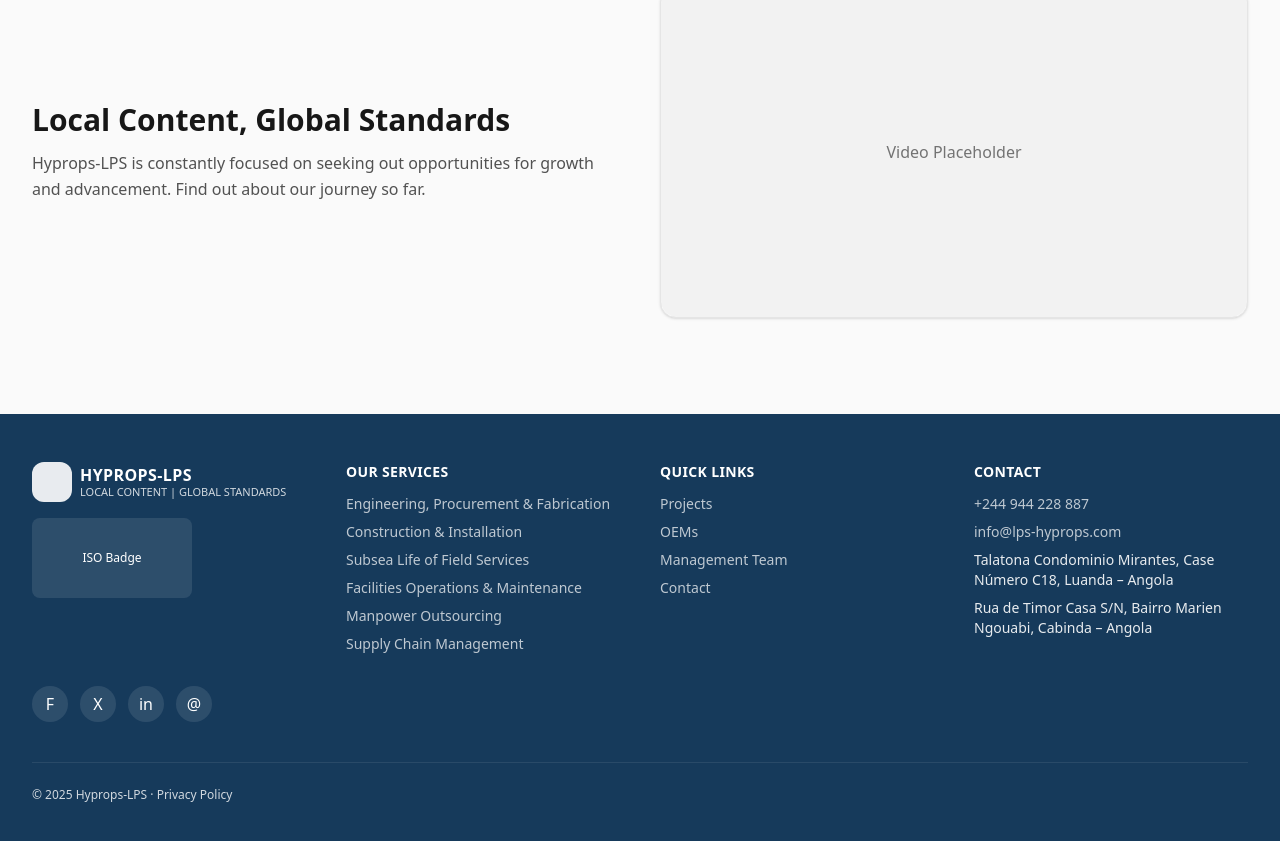
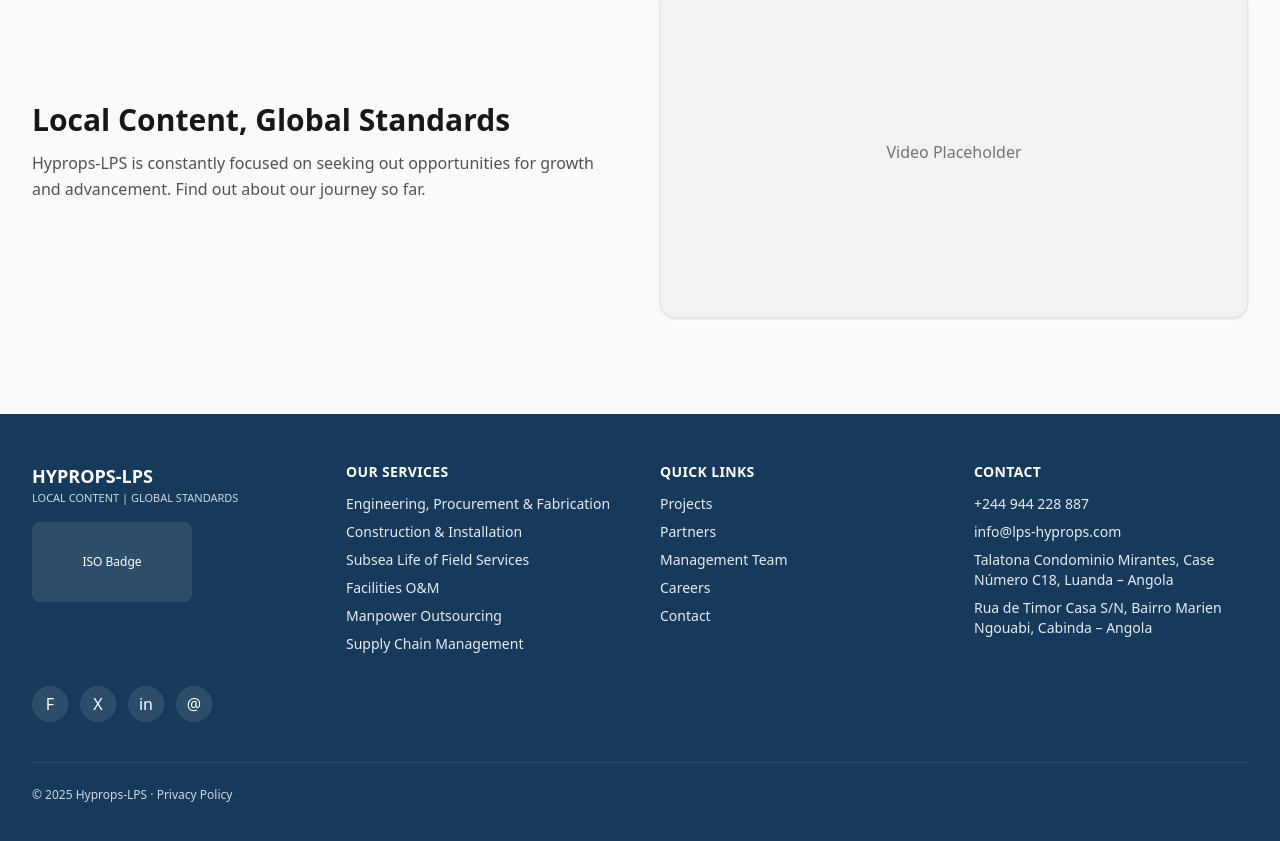
Before and after one commit to Codedzephyr/random-project, a React (Vite) app: page /#/ in a window 1280 px wide. Shown: the part 3050-3891 px from the top of the page. Built offline with nearby package versions, Linux system fonts and the light colour scheme.

Commit message:
Update footer.tsx

```diff
--- a/src/components/footer.tsx
+++ b/src/components/footer.tsx
@@ -7,18 +7,9 @@ export const Footer: React.FC = () => (
       <div className="grid gap-10 md:grid-cols-4 items-start">
 
         {/* Company */}
-        <div className="md:col-span-1">
-          <div className="flex items-center gap-2">
-            <div className="h-10 w-10 rounded-xl bg-white/90" />
-            <div className="leading-tight">
-              <div className="font-extrabold tracking-wide">
-                HYPROPS-LPS
-              </div>
-              <div className="text-[11px] opacity-80">
-                LOCAL CONTENT | GLOBAL STANDARDS
-              </div>
-            </div>
-          </div>
+        <div>
+          <div className="font-extrabold text-lg">HYPROPS-LPS</div>
+          <div className="text-[11px] opacity-80">LOCAL CONTENT | GLOBAL STANDARDS</div>
           <div className="mt-4 h-20 w-40 rounded-lg bg-white/10 flex items-center justify-center text-xs">
             ISO Badge
           </div>
@@ -28,12 +19,12 @@ export const Footer: React.FC = () => (
         <div>
           <div className="text-sm font-bold tracking-wide">OUR SERVICES</div>
           <ul className="mt-3 space-y-2 text-sm opacity-90">
-            <li><Link to="/services#engineering" className="hover:opacity-100 opacity-80">Engineering, Procurement & Fabrication</Link></li>
-            <li><Link to="/services#construction" className="hover:opacity-100 opacity-80">Construction & Installation</Link></li>
-            <li><Link to="/services#subsea" className="hover:opacity-100 opacity-80">Subsea Life of Field Services</Link></li>
-            <li><Link to="/services#facilities" className="hover:opacity-100 opacity-80">Facilities Operations & Maintenance</Link></li>
-            <li><Link to="/services#manpower" className="hover:opacity-100 opacity-80">Manpower Outsourcing</Link></li>
-            <li><Link to="/services#scm" className="hover:opacity-100 opacity-80">Supply Chain Management</Link></li>
+            <li><Link to="/services#engineering">Engineering, Procurement & Fabrication</Link></li>
+            <li><Link to="/services#construction">Construction & Installation</Link></li>
+            <li><Link to="/services#subsea">Subsea Life of Field Services</Link></li>
+            <li><Link to="/services#facilities">Facilities O&M</Link></li>
+            <li><Link to="/services#manpower">Manpower Outsourcing</Link></li>
+            <li><Link to="/services#scm">Supply Chain Management</Link></li>
           </ul>
         </div>
 
@@ -41,10 +32,11 @@ export const Footer: React.FC = () => (
         <div>
           <div className="text-sm font-bold tracking-wide">QUICK LINKS</div>
           <ul className="mt-3 space-y-2 text-sm opacity-90">
-            <li><Link to="/projects" className="hover:opacity-100 opacity-80">Projects</Link></li>
-            <li><Link to="/oems" className="hover:opacity-100 opacity-80">OEMs</Link></li>
-            <li><Link to="/management" className="hover:opacity-100 opacity-80">Management Team</Link></li>
-            <li><Link to="/contact" className="hover:opacity-100 opacity-80">Contact</Link></li>
+            <li><Link to="/projects">Projects</Link></li>
+            <li><Link to="/partners">Partners</Link></li>
+            <li><Link to="/management-team">Management Team</Link></li>
+            <li><Link to="/careers">Careers</Link></li>
+            <li><Link to="/contact">Contact</Link></li>
           </ul>
         </div>
 
@@ -52,23 +44,15 @@ export const Footer: React.FC = () => (
         <div>
           <div className="text-sm font-bold tracking-wide">CONTACT</div>
           <ul className="mt-3 space-y-2 text-sm opacity-90">
-            <li>
-              <a href="tel:+244944228887" className="hover:opacity-100 opacity-80">
-                +244 944 228 887
-              </a>
-            </li>
-            <li>
-              <a href="mailto:info@lps-hyprops.com" className="hover:opacity-100 opacity-80">
-                info@lps-hyprops.com
-              </a>
-            </li>
+            <li><a href="tel:+244944228887">+244 944 228 887</a></li>
+            <li><a href="mailto:info@lps-hyprops.com">info@lps-hyprops.com</a></li>
             <li>Talatona Condominio Mirantes, Case Número C18, Luanda – Angola</li>
             <li>Rua de Timor Casa S/N, Bairro Marien Ngouabi, Cabinda – Angola</li>
           </ul>
         </div>
       </div>
 
-      {/* Social Media */}
+      {/* Socials */}
       <div className="mt-8 flex gap-3">
         <a href="#" target="_blank" rel="noopener noreferrer" className="h-9 w-9 rounded-full bg-white/10 flex items-center justify-center">F</a>
         <a href="#" target="_blank" rel="noopener noreferrer" className="h-9 w-9 rounded-full bg-white/10 flex items-center justify-center">X</a>
```
